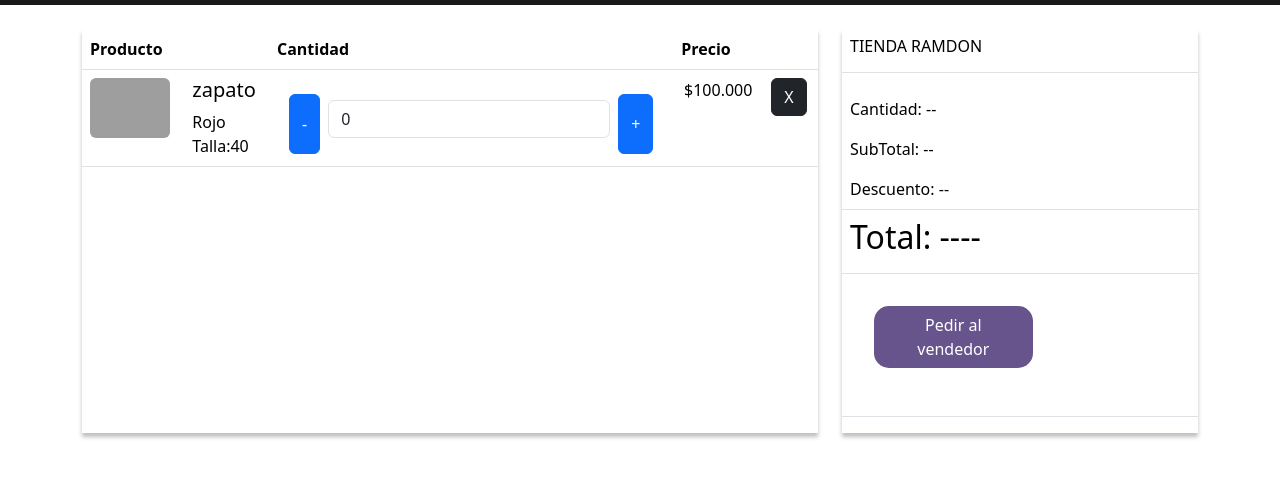
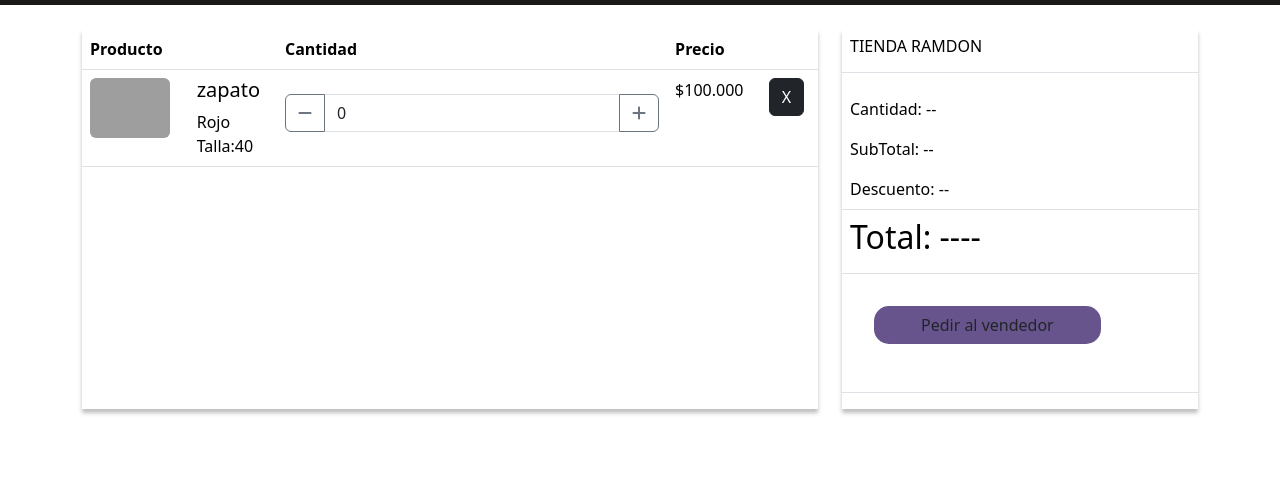
Before and after one commit to XSergio14/mokap-, a plain HTML site: page terminados/view/carrito_compra.html in a window 1280 px wide. Shown: the part 111-588 px from the top of the page. Drawn offline with nearby package versions, Linux system fonts and the light colour scheme; grey boxes are pictures that could not be loaded.

Commit message:
actualizado

```diff
--- a/terminados/view/carrito_compra.html
+++ b/terminados/view/carrito_compra.html
@@ -5,21 +5,14 @@
   <meta charset="UTF-8" />
   <meta http-equiv="X-UA-Compatible" content="IE=edge" />
   <meta name="viewport" content="width=device-width, initial-scale=1.0" />
-    <title>Carrito Compras</title>
-
-    <script src="https://cdn.jsdelivr.net/npm/@popperjs/core@2.11.8/dist/umd/popper.min.js"
-    integrity="sha384-I7E8VVD/ismYTF4hNIPjVp/Zjvgyol6VFvRkX/vR+Vc4jQkC+hVqc2pM8ODewa9r"
-    crossorigin="anonymous"></script>
-<script src="https://kit.fontawesome.com/5fd6fbf5d8.js" crossorigin="anonymous"></script>
   <link rel="stylesheet" href="https://use.fontawesome.com/releases/v5.7.2/css/all.css">
   <link href="https://cdn.jsdelivr.net/npm/bootstrap@5.3.2/dist/css/bootstrap.min.css" rel="stylesheet"
     integrity="sha384-T3c6CoIi6uLrA9TneNEoa7RxnatzjcDSCmG1MXxSR1GAsXEV/Dwwykc2MPK8M2HN" crossorigin="anonymous">
-<link rel="stylesheet" href="https://cdn.jsdelivr.net/npm/bootstrap-icons@1.11.2/font/bootstrap-icons.min.css">
-<link rel="stylesheet" href="../css/style.css">
+  <title>Carrito Compras</title>
+  <script src="https://kit.fontawesome.com/5fd6fbf5d8.js" crossorigin="anonymous"></script>
   <script src="https://cdn.jsdelivr.net/npm/bootstrap@5.3.2/dist/js/bootstrap.bundle.min.js"
     integrity="sha384-C6RzsynM9kWDrMNeT87bh95OGNyZPhcTNXj1NW7RuBCsyN/o0jlpcV8Qyq46cDfL"
     crossorigin="anonymous"></script>
-<script src="https://kit.fontawesome.com/5fd6fbf5d8.js" crossorigin="anonymous"></script>
   <style>
     /* Quitar las flechas de incremento y decremento en input type "number" */
     input[type="number"]::-webkit-inner-spin-button,
@@ -40,8 +33,7 @@
   <nav class="navbar navbar-expand-lg" style="background-color: #1b1818">
     <div class="container-fluid">
       <a class="navbar-brand" href="#">
-                <img src="../img/Imagen de WhatsApp 2023-11-30 a las 21.17.15_cbcc47bc.png" width="90" height="90"
-                    alt="Logo">
+        <img src="../img/Imagen de WhatsApp 2023-11-30 a las 21.17.15_cbcc47bc.png" width="90" height="90" alt="Logo">
       </a>
       <button class="navbar-toggler" type="button" data-bs-toggle="collapse" data-bs-target="#navbarNavDropdown"
         aria-controls="navbarNavDropdown" aria-expanded="false" aria-label="Toggle navigation">
@@ -106,7 +98,8 @@
             <tbody>
               <tr class="">
                 <td>
-                                <img src="https://encrypted-tbn0.gstatic.com/images?q=tbn:ANd9GcQ0wf_Pk8PmfLqOEZU92E_JdMqzkf8xN7lgvQ&usqp=CAU"
+                  <img
+                    src="https://encrypted-tbn0.gstatic.com/images?q=tbn:ANd9GcQ0wf_Pk8PmfLqOEZU92E_JdMqzkf8xN7lgvQ&usqp=CAU"
                     class="rounded" alt="Descripción de la imagen" style="width: 60p; height: 60px;">
                 </td>
                 <td>
@@ -119,16 +112,15 @@
                   </div>
                 </td>
                 <td>
-                                <div class="container mt-3">
-                                    <div class="d-flex justify-content-between">
-                                        <button class="btn btn-primary" onclick="decrement()">-</button>
-                                        <input type="number" id="myNumber" value="0" min="0"
-                                            class="form-control d-inline-block mx-2">
-                                        <button class="btn btn-primary" onclick="increment()">+</button>
-                                    </div>
+                  <div class="input-group mb-2 mt-3">
+                    <button class="btn btn-outline-secondary" type="button " onclick="decrement()"><i
+                        class="fa-solid fa-minus"></i></button>
+                    <input type="number" id="myNumber" class="form-control" value="0" min="0" aria-label="">
+                    <button class="btn btn-outline-secondary" type="button" onclick="increment()"><i
+                        class="fa-solid fa-plus"></i></button>
                   </div>
                 </td>
-                            <td class="text-center">$100.000</td>
+                <td id="abs-center">$100.000</td>
                 <td><a href="" class="btn btn-dark btn-sn">X</a></td>
               </tr>
             </tbody>
@@ -165,8 +157,8 @@
               <tr class="">
                 <td scope="row">
                   <div class="col-lg-8 m-4">
-                                    <button class="btn mb-3 text-white"
-                                        style="width: 70%; height: 70%; background: #68548C; border-radius: 15px">Pedir
+                    <button class="btn mb-3"
+                      style="width: 100%; height: 100%; background: #68548C; border-radius: 15px">Pedir
                       al vendedor</button>
                   </div>
                 </td>
```
Also changed, not shown: terminados/view/agregar_producto.html (+17 -10 lines). Lines whose indentation alone changed are shown as unchanged.
